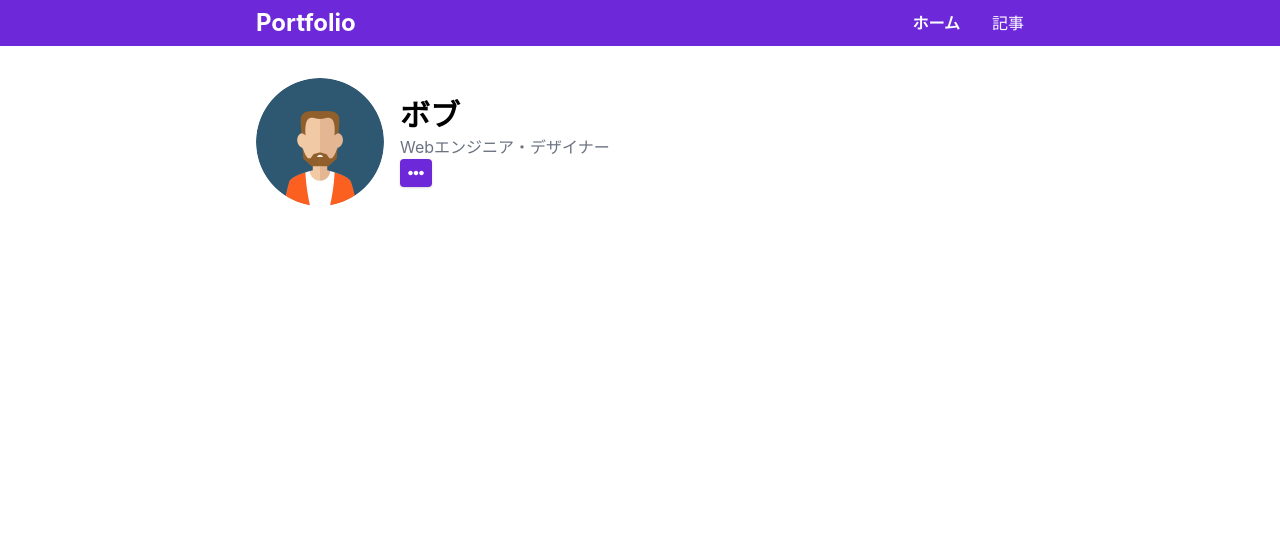
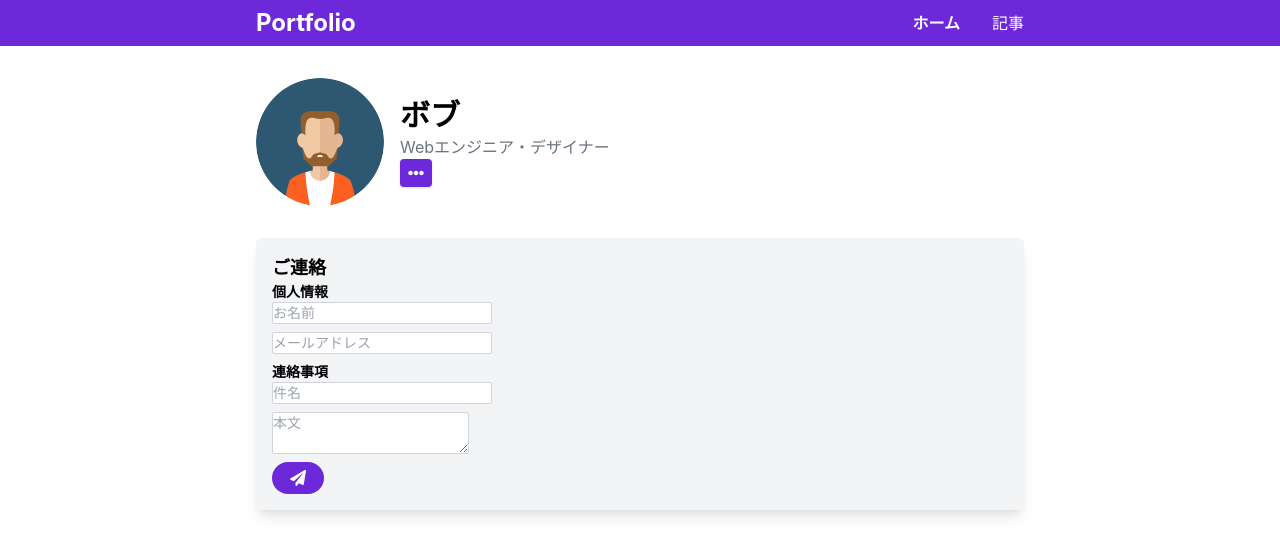
Before and after one commit to neet/accessible-react-101, a Next.js app in the folder start/: page / in a window 1280 px wide. Shown: the top 556 px of the page. Built offline with nearby package versions, Linux system fonts and the light colour scheme.

Commit message:
Add form

```diff
--- /dev/null
+++ b/start/components/Form.tsx
@@ -0,0 +1,65 @@
+import { faPaperPlane } from "@fortawesome/free-solid-svg-icons";
+import { FontAwesomeIcon } from "@fortawesome/react-fontawesome";
+import { ChangeEvent, useState } from "react";
+
+const className =
+  "block text-sm bg-white border border-gray-300 mb-2 rounded-sm";
+
+export const Form = () => {
+  const [title, setTitle] = useState("");
+  const [warning, setWarning] = useState<null | string>(null);
+
+  const handleChangeTitle = (e: ChangeEvent<HTMLInputElement>) => {
+    setTitle(e.target.value);
+
+    if (e.target.value.length <= 3) {
+      setWarning('件名は4文字以上にしてください');
+    } else {
+      setWarning(null);
+    }
+  }
+
+  return (
+    <form className="p-4 rounded-md shadow-lg bg-gray-100">
+      {warning != null && (
+        <div className="bg-yellow-100 text-yellow-600 border border-yellow-500 text-sm p-2 rounded">
+          <p>{warning}</p>
+        </div>
+      )}
+
+      <h2 className="font-semibold text-lg">ご連絡</h2>
+      <h3 className="font-semibold text-sm">個人情報</h3>
+
+      <input
+        type="text"
+        name="full-name"
+        placeholder="お名前"
+        className={className}
+      />
+
+      <input
+        type="email"
+        name="email"
+        placeholder="メールアドレス"
+        className={className}
+      />
+
+      <h3 className="font-semibold text-sm">連絡事項</h3>
+
+      <input
+        type="text"
+        name="title"
+        placeholder="件名"
+        className={className}
+        value={title}
+        onChange={handleChangeTitle}
+      />
+
+      <textarea name="content" placeholder="本文" className={className} />
+
+      <button className="text-white bg-purple-700 px-4 py-1 rounded-full">
+        <FontAwesomeIcon fixedWidth icon={faPaperPlane} />
+      </button>
+    </form>
+  );
+};
--- a/start/pages/index.tsx
+++ b/start/pages/index.tsx
@@ -1,3 +1,4 @@
+import { Form } from "../components/Form";
 import { Header } from "../components/Header";
 import { ProfileButton } from "../components/ProfileButton";
 
@@ -18,6 +19,8 @@ export default function Home() {
             <ProfileButton />
           </div>
         </div>
+
+        <Form />
       </div>
     </div>
   );
```
